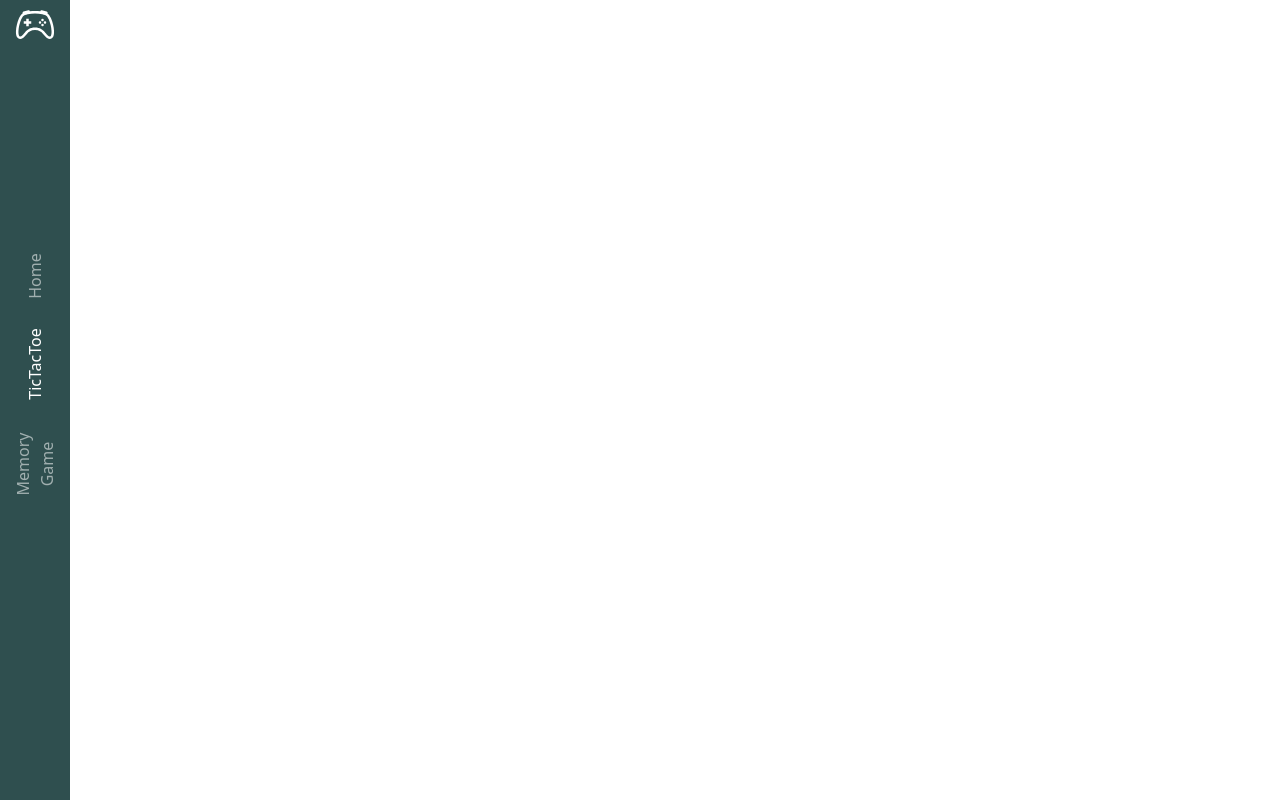
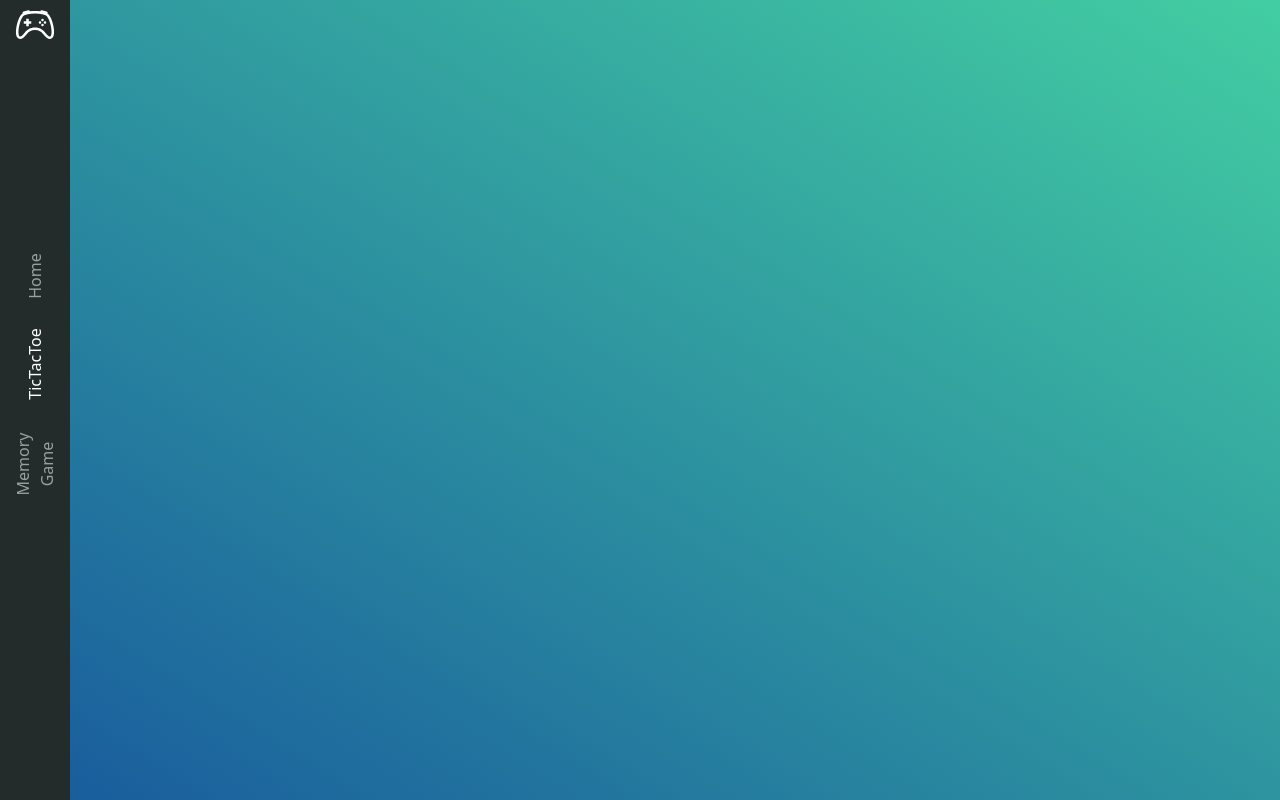
Before and after one commit to nick-klepikov/Basic-Game-Hub, a React (Create React App) app: page /tictactoe in a window 1280 px wide. Built offline with nearby package versions, Linux system fonts and the light colour scheme.

Commit message:
changed the background color of side menu and the whole app

```diff
--- a/src/comps/SideMenu.jsx
+++ b/src/comps/SideMenu.jsx
@@ -10,7 +10,7 @@ const SideMenu = () => {
 
     return (
         <>
-            <Navbar collapseOnSelect style={{backgroundColor: "darkslategrey"}} variant="dark" expand="sm" className={`sideMenu mt-0 ${isCollapsed ? "sideMenuCol" : ""}`}>
+            <Navbar collapseOnSelect style={{backgroundColor: "#232B2B  "}} variant="dark" expand="sm" className={`sideMenu mt-0 ${isCollapsed ? "sideMenuCol" : ""}`}>
                 <Container className="d-flex flex-column justify-content-center align-content-center">
                     <NavbarBrand href="/" className="m-0 navbrandimg">
                         <img
--- a/src/style/myApp.css
+++ b/src/style/myApp.css
@@ -6,6 +6,7 @@
     display: grid;
     justify-items: center;
     align-items: center;
+    background: linear-gradient(to right top, #185a9d, #43cea2);
 }
 
 .board {
```
